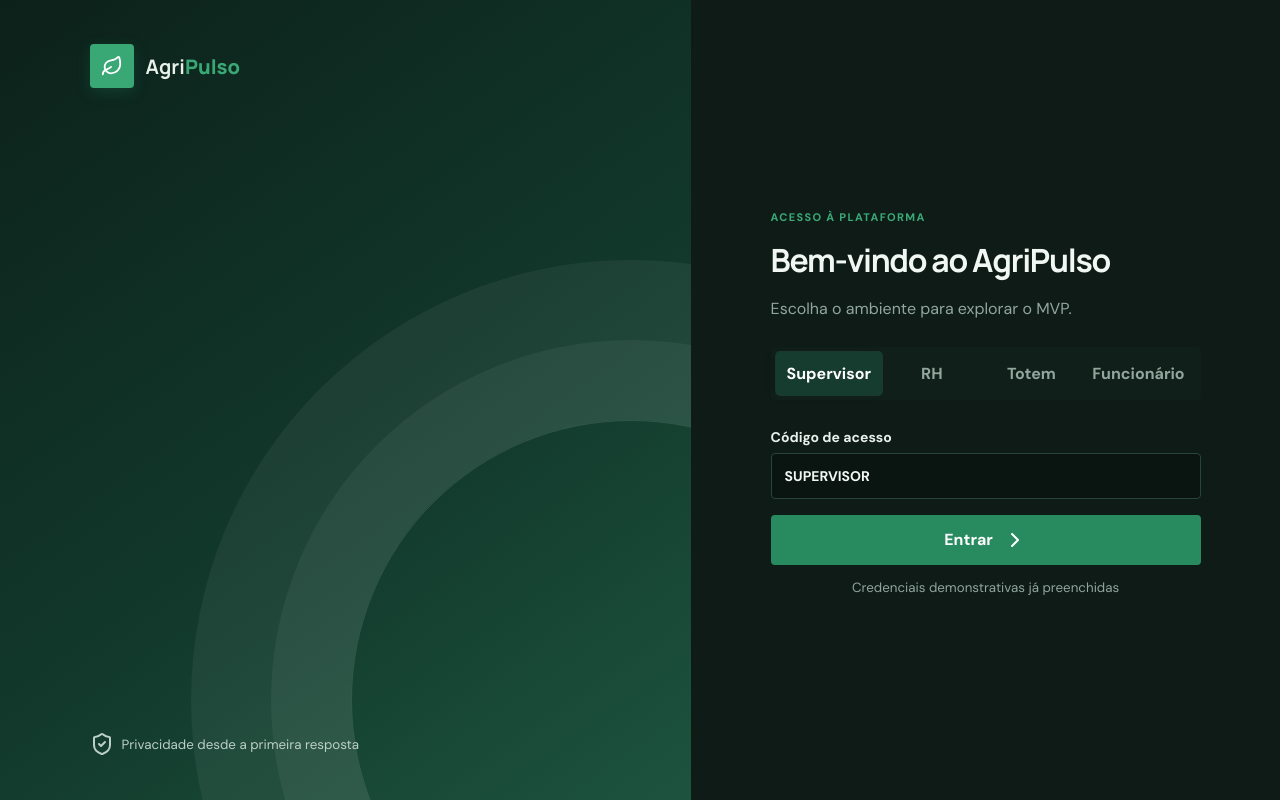
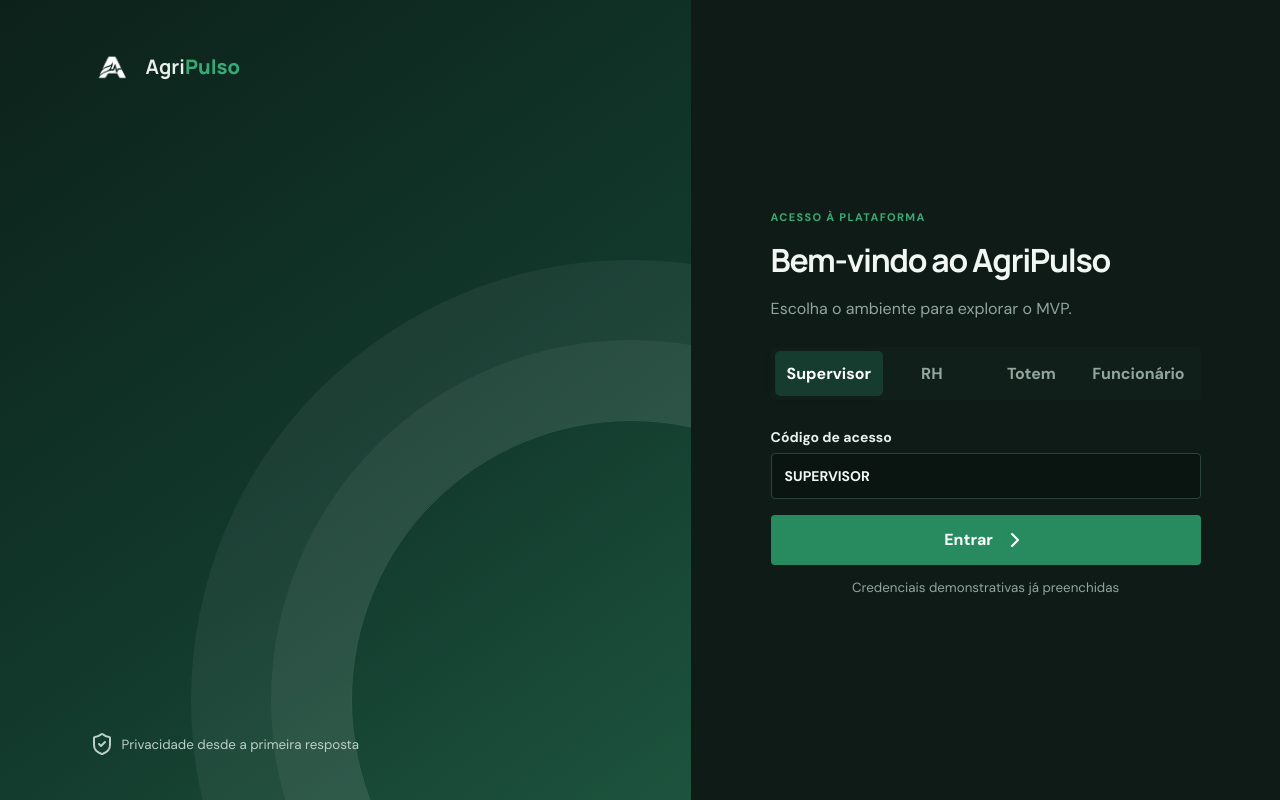
Before and after one commit to ArturMaidana/TIME-2---AGRIHUB-HACKATHON, a React (Vite) app in the folder web/: page / in a window 1280 px wide. Built offline with nearby package versions, Linux system fonts and the light colour scheme.

Commit message:
Nova logo inserida

```diff
--- a/web/src/components/Brand.jsx
+++ b/web/src/components/Brand.jsx
@@ -1,5 +1,11 @@
-import { Leaf } from 'lucide-react';
 
 export function Brand() {
-  return <div className="brand"><span><Leaf /></span>Agri<strong>Pulso</strong></div>;
+  return (
+    <div className="brand">
+      <span style={{ background: 'transparent', boxShadow: 'none' }}>
+        <img src="/LogoNova.png" alt="Logo" style={{ width: '100%', height: '100%', objectFit: 'contain' }} />
+      </span>
+      Agri<strong>Pulso</strong>
+    </div>
+  );
 }
--- a/web/src/layout/Shell.jsx
+++ b/web/src/layout/Shell.jsx
@@ -3,7 +3,6 @@ import {
   CalendarDays,
   ClipboardList,
   Factory,
-  Flower2,
   LayoutDashboard,
   LogOut,
   Maximize,
@@ -88,8 +87,8 @@ export function Shell({ auth, onLogout }) {
       {/* Barra superior exibida em telas verticais/mobile */}
       <div className="mobile-portrait-header">
         <div className="mobile-brand-group">
-          <div className="sidebar-brand-badge mini" title="AgriPulso">
-            <Flower2 size={18} strokeWidth={2.4} />
+          <div className="sidebar-brand-badge mini" title="AgriPulso" style={{ background: 'transparent', boxShadow: 'none' }}>
+            <img src="/LogoNova.png" alt="Logo" style={{ width: '100%', height: '100%', objectFit: 'contain' }} />
           </div>
           <strong>Agri<span>Pulso</span></strong>
         </div>
@@ -114,8 +113,9 @@ export function Shell({ auth, onLogout }) {
           title="AgriPulso - Início"
           role="button"
           tabIndex={0}
+          style={{ background: 'transparent', boxShadow: 'none' }}
         >
-          <Flower2 size={24} strokeWidth={2.4} />
+          <img src="/LogoNova.png" alt="Logo" style={{ width: '100%', height: '100%', objectFit: 'contain' }} />
         </div>
 
         {/* Grupo superior de blocos/tiles */}
```
Also changed, not shown: web/public/LogoNova.png (added).
